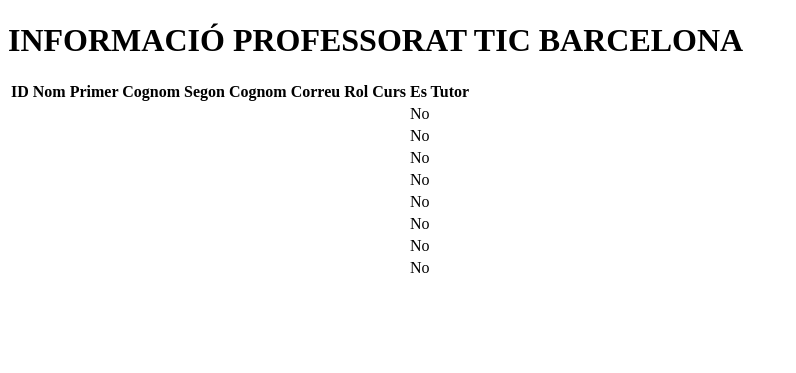
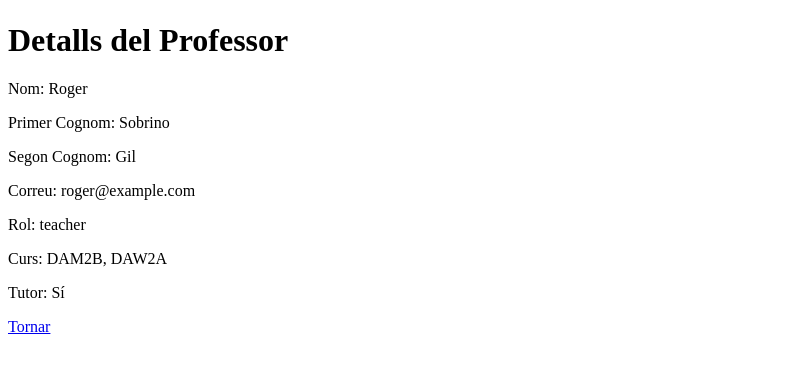
Before and after one commit to aNavarro26/django_AdrianNavarro, a Django app: page /centre/teachers/1/ in a window 1280 px wide. Shown: the part 169-542 px from the top of the page, without its empty margins (0-796 px from the left). Run offline with Django 4.2, Linux system fonts and the light colour scheme.

Commit message:
activitat 2 acabada

```diff
--- /dev/null
+++ b/ACTIVITAT_13/TIC_BCN_AN/centre/templates/centre/teacher_detail.html
@@ -0,0 +1,23 @@
+{% extends 'base.html' %}
+
+{% block title %}
+  Detall Professor
+{% endblock %}
+
+{% block content %}
+  <h1>Detalls del Professor</h1>
+  <p>Nom: {{ teacher.nom }}</p>
+  <p>Primer Cognom: {{ teacher.cognom1 }}</p>
+  <p>Segon Cognom: {{ teacher.cognom2 }}</p>
+  <p>Correu: {{ teacher.correu }}</p>
+  <p>Rol: {{ teacher.rol }}</p>
+  <p>Curs: {{ teacher.curs }}</p>
+  <p>
+    Tutor:{% if teacher.tutor %}
+      Sí
+    {% else %}
+      No
+    {% endif %}
+  </p>
+  <a href="{% url 'teachers' %}">Tornar</a>
+{% endblock %}
--- a/ACTIVITAT_13/TIC_BCN_AN/centre/templates/centre/teachers.html
+++ b/ACTIVITAT_13/TIC_BCN_AN/centre/templates/centre/teachers.html
@@ -1,33 +1,30 @@
 {% extends 'base.html' %}
 
-{% block title %}Professors{% endblock %}
+{% block title %}
+  Professors
+{% endblock %}
 
 {% block content %}
+  <a href="{% url 'teachers' %}">PROFESSORAT</a>
+  <br />
+  <a href="{% url 'students' %}">ALUMNAT</a>
   <h1>INFORMACIÓ PROFESSORAT TIC BARCELONA</h1>
   <table>
     <thead>
       <tr>
-            <th>ID</th>
         <th>Nom</th>
-            <th>Primer Cognom</th>
-            <th>Segon Cognom</th>
-            <th>Correu</th>
         <th>Rol</th>
-            <th>Curs</th>
-            <th>Es Tutor</th>
+        <th>Info</th>
       </tr>
     </thead>
     <tbody>
       {% for teacher in teachers %}
         <tr>
-                <td>{{ teacher.id }}</td>
           <td>{{ teacher.nom }}</td>
-                <td>{{ teacher.cognom1 }}</td>
-                <td>{{ teacher.cognom2 }}</td>
-                <td>{{ teacher.correu }}</td>
           <td>{{ teacher.rol }}</td>
-                <td>{{ teacher.curs }}</td>
-                <td>{% if teacher.tutor %}Sí{% else %}No{% endif %}</td>
+          <td>
+            <a href="{% url 'teacher_detail' teacher.id %}">INFO</a>
+          </td>
         </tr>
       {% endfor %}
     </tbody>
--- a/ACTIVITAT_13/TIC_BCN_AN/centre/urls.py
+++ b/ACTIVITAT_13/TIC_BCN_AN/centre/urls.py
@@ -4,7 +4,7 @@
 urlpatterns = [
     path("", views.index, name="index"),
     path("students/", views.students, name="students"),
-    path("students/<int:student_id>/", views.students, name="student_detail"),
+    path("students/<int:student_id>/", views.student_detail, name="student_detail"),
     path("teachers/", views.teachers, name="teachers"),
-    path("teachers/<int:teacher_id>/", views.teachers, name="teacher_detail"),
+    path("teachers/<int:teacher_id>/", views.teacher_detail, name="teacher_detail"),
 ]
--- a/ACTIVITAT_13/TIC_BCN_AN/centre/views.py
+++ b/ACTIVITAT_13/TIC_BCN_AN/centre/views.py
@@ -89,6 +89,92 @@
     return render(request, "centre/teachers.html", {"teachers": teachers})
 
 
+def student_detail(request, student_id):
+    # Lista de estudiantes
+    students = [
+        {
+            "id": 1,
+            "nom": "Adrián",
+            "cognom1": "Navarro",
+            "cognom2": "Perez",
+            "correu": "adrian@example.com",
+            "curs": "DAW2A",
+            "moduls": "M06, M07, M08",
+        },
+        {
+            "id": 2,
+            "nom": "Achraf",
+            "cognom1": "Chakir",
+            "cognom2": "",
+            "correu": "achraf@example.com",
+            "curs": "DAW2A",
+            "moduls": "M06, M07, M09",
+        },
+        {
+            "id": 3,
+            "nom": "Xavi",
+            "cognom1": "Porras",
+            "cognom2": "del Pino",
+            "correu": "xavi@example.com",
+            "curs": "DAW2A",
+            "moduls": "M06, M07, M09",
+        },
+    ]
+
+    # Buscar el estudiante por ID
+    student = None
+    for s in students:
+        if s["id"] == student_id:
+            student = s
+            break
+
+    # Renderizar la plantilla
+    return render(request, "centre/student_detail.html", {"student": student})
+
+
+def teacher_detail(request, teacher_id):
+    teachers = [
+        {
+            "id": 1,
+            "nom": "Roger",
+            "cognom1": "Sobrino",
+            "cognom2": "Gil",
+            "correu": "roger@example.com",
+            "rol": "teacher",
+            "curs": "DAM2B, DAW2A",
+            "tutor": True,
+        },
+        {
+            "id": 2,
+            "nom": "Josep Oriol",
+            "cognom1": "Roca",
+            "cognom2": "Fabra",
+            "correu": "josep@example.com",
+            "rol": "teacher",
+            "curs": "DAW2B, DAW2A, DAW1A",
+            "tutor": False,
+        },
+        {
+            "id": 3,
+            "nom": "Juanma",
+            "cognom1": "Sanchez",
+            "cognom2": "Biel",
+            "correu": "juanma@example.com",
+            "rol": "teacher",
+            "curs": "DAW2B, DAW2A",
+            "tutor": False,
+        },
+    ]
+
+    teacher = None
+    for t in teachers:
+        if t["id"] == teacher_id:
+            teacher = t
+            break
+
+    return render(request, "centre/teacher_detail.html", {"teacher": teacher})
+
+
 def index(request):
     students = [
         {"id": 1, "nom": "Adrián", "rol": "student"},
```
Also changed, not shown: ACTIVITAT_13/TIC_BCN_AN/centre/templates/centre/student_detail.html (added, +16 -0 lines), ACTIVITAT_13/TIC_BCN_AN/centre/templates/centre/students.html (+9 -10 lines), README.md. Lines whose indentation alone changed are shown as unchanged.
